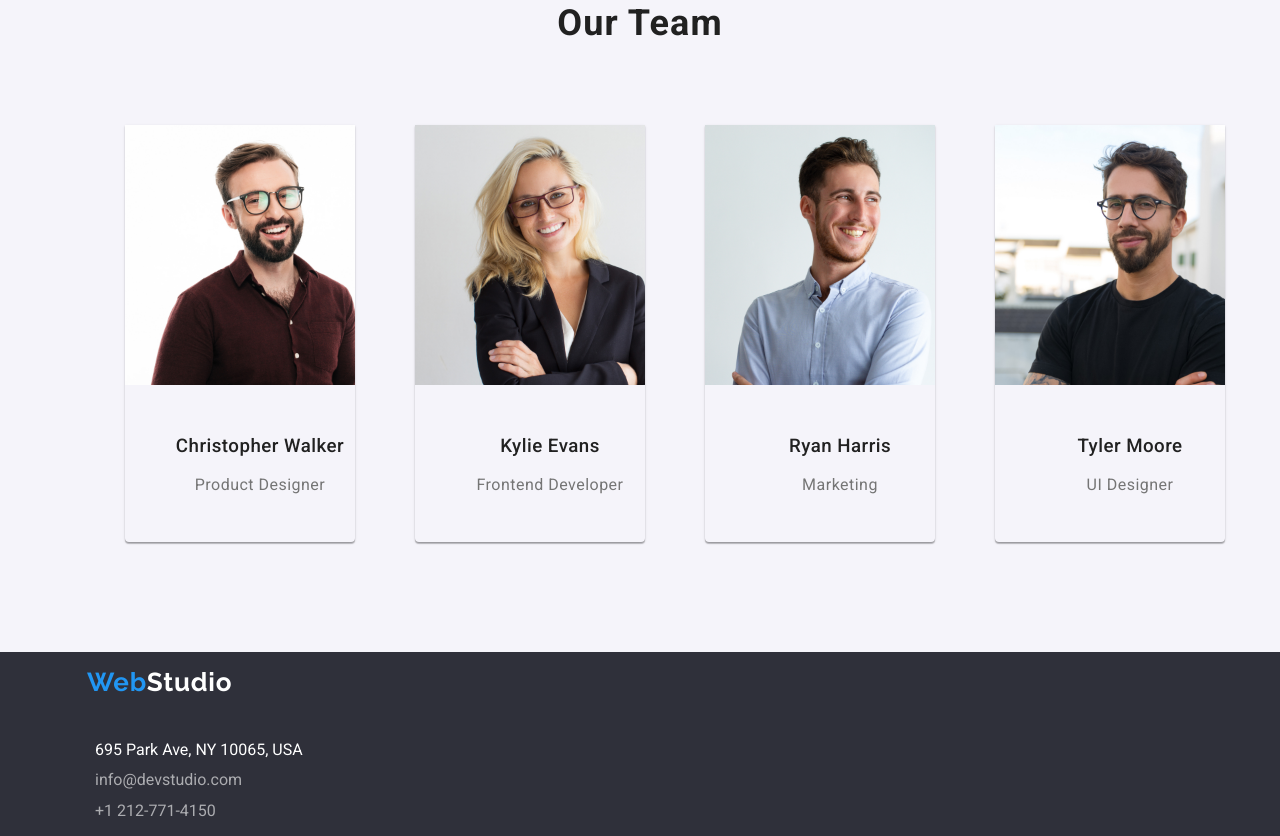
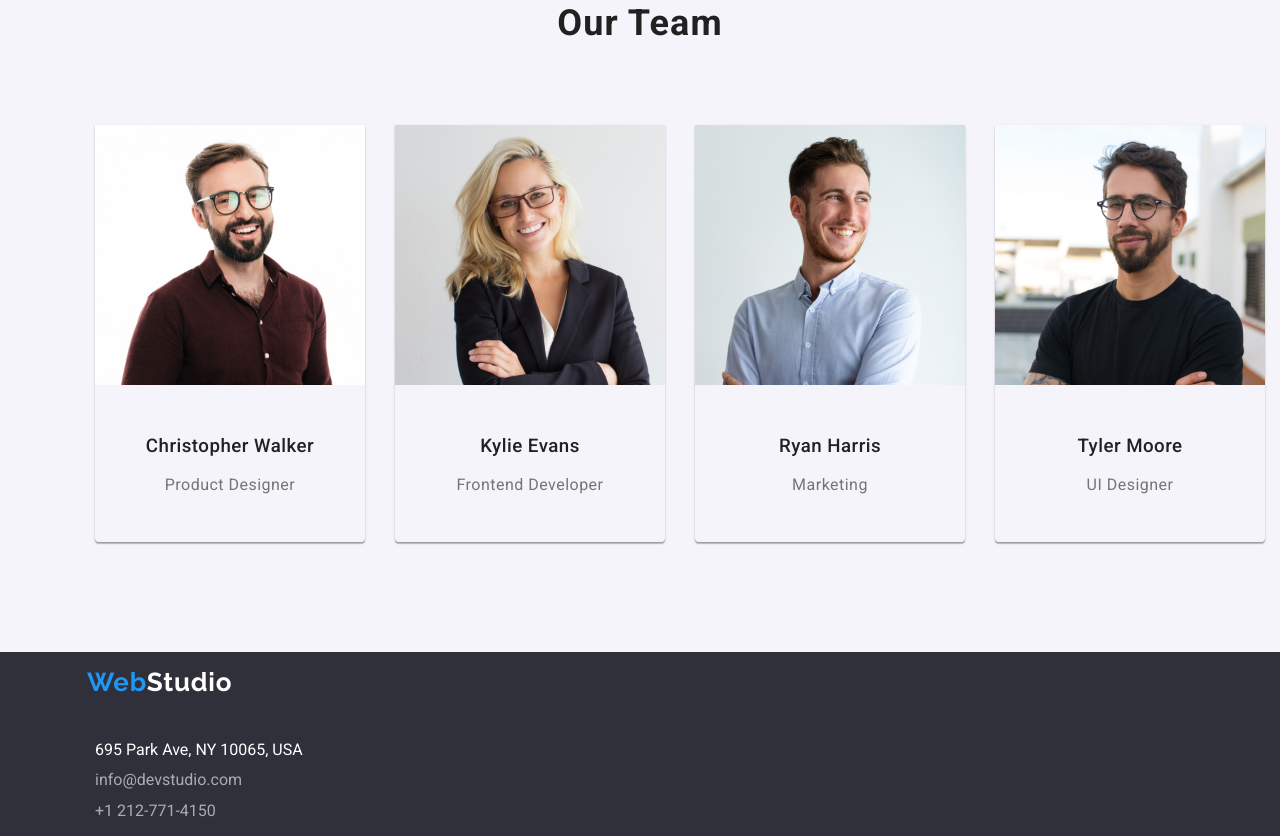
Before and after one commit to si12mo34/si12mo34-goit-markup-hw-05, a plain HTML site: page index.html in a window 1280 px wide. Shown: the part 1777-2613 px from the top of the page. Drawn offline with nearby package versions, Linux system fonts and the light colour scheme.

Commit message:
Update styles.css

```diff
--- a/css/styles.css
+++ b/css/styles.css
@@ -262,13 +262,11 @@ body {
   display: flex;
   flex-direction: column;
   flex-wrap: wrap;
-  overflow: hidden;
   color: var(--main-color);
   letter-spacing: 0.03em;
   box-shadow: 0px 1px 3px rgba(0, 0, 0, 0.12), 0px 1px 1px rgba(0, 0, 0, 0.14), 0px 2px 1px rgba(0, 0, 0, 0.2);
   border-radius: 0px 0px 4px 4px;
-    margin-left: 30px;
-    margin-top: 50px;
+  margin-top: 50px;
 }
 .index-wrapper>img{
   display: block;
@@ -420,7 +418,6 @@ body {
   flex-direction:column;
   overflow: hidden;
   border-bottom: 1px solid #eee;
-  box-shadow: 0px 1px 6px rgb(46 47 66 / 8%), 0px 1px 1px rgb(46 47 66 / 16%), 0px 2px 1px rgb(46 47 66 / 8%);
   border-top: none;
   margin-bottom: 48px;
   margin-right: 24px;
```
